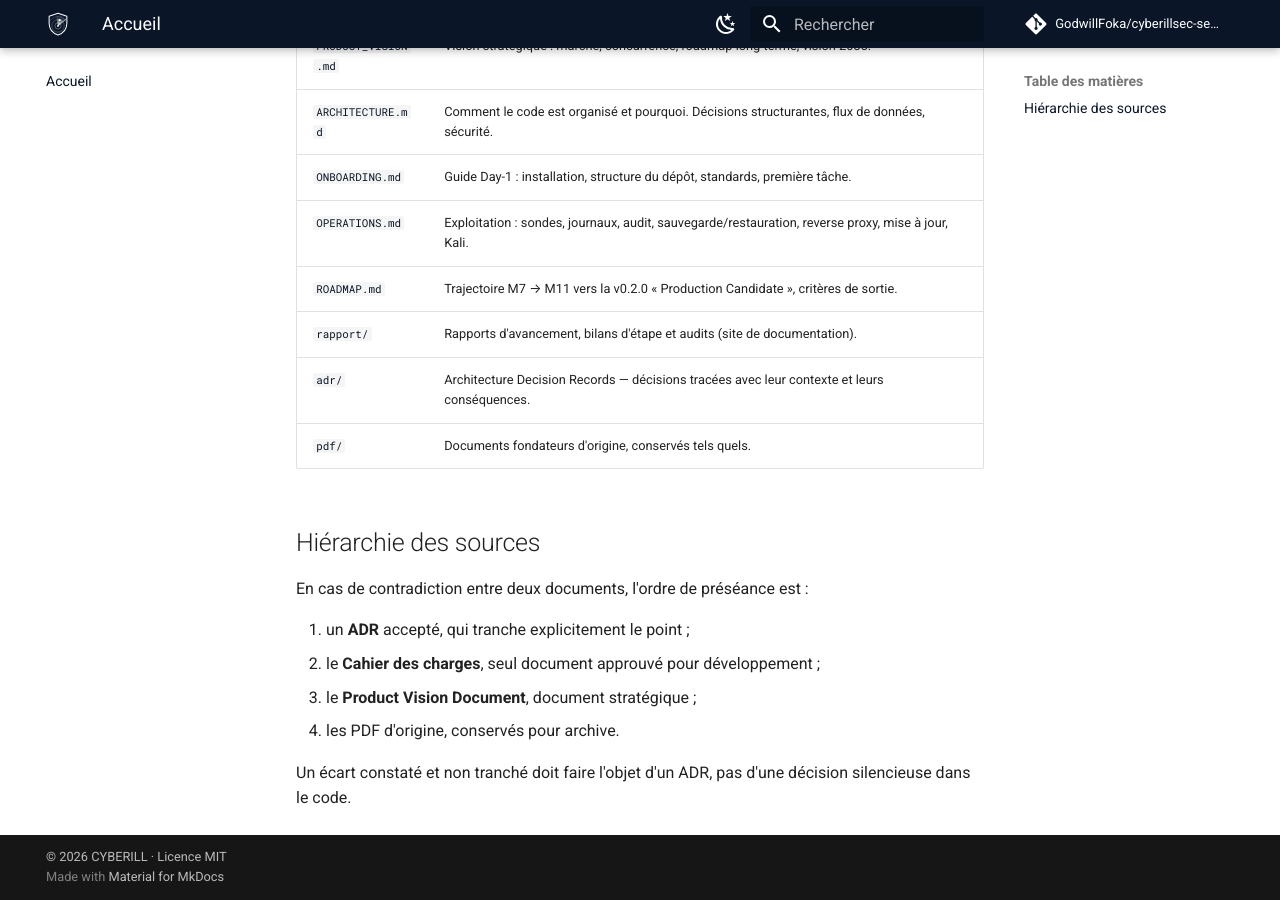
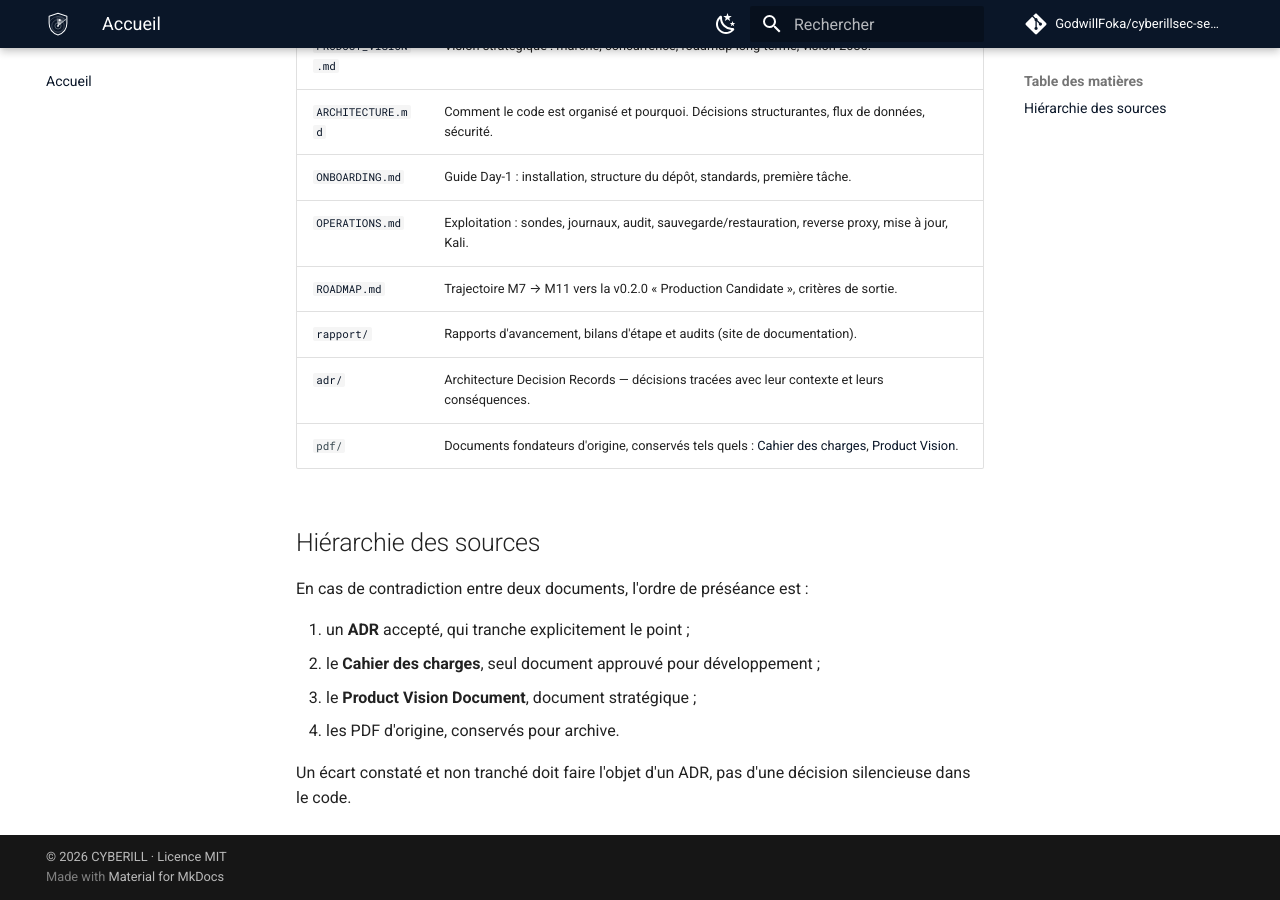
Before and after one commit to GodwillFoka/cyberillsec-illwatch, an MkDocs documentation site: the page built from docs/README.md, in a window 1280 px wide and 900 px high, scrolled down 601 px. Built offline with MkDocs 1.6.1 and Material for MkDocs 9.7.7, drawn with Linux system fonts in a browser that asks for light colours; comment, search, counter and statistics services are not loaded.

Commit message:
docs: liens directs vers les PDF fondateurs (le dossier pdf/ n'a pas de page sur le site)
Co-Authored-By: Claude Opus 5.5 <noreply@anthropic.com>
Claude-Session: https://claude.ai/code/session_01RX7N1jMHEhNEoxLZhYkMjT

```diff
--- a/docs/README.md
+++ b/docs/README.md
@@ -22,7 +22,7 @@ Code : [GitLab (référence)](https://gitlab.com/GodwillFoka/cyberillsec-sentry)
 | [`ROADMAP.md`](ROADMAP.md) | Trajectoire M7 → M11 vers la v0.2.0 « Production Candidate », critères de sortie. |
 | [`rapport/`](rapport/index.md) | Rapports d'avancement, bilans d'étape et audits (site de documentation). |
 | [`adr/`](adr/README.md) | Architecture Decision Records — décisions tracées avec leur contexte et leurs conséquences. |
-| [`pdf/`](pdf/) | Documents fondateurs d'origine, conservés tels quels. |
+| `pdf/` | Documents fondateurs d'origine, conservés tels quels : [Cahier des charges](pdf/SENTRY_Cahier_des_Charges.pdf), [Product Vision](pdf/CYBERILL-SENTRY-PRODUCT-VISION_3.pdf). |
 
 ## Hiérarchie des sources
 
```
